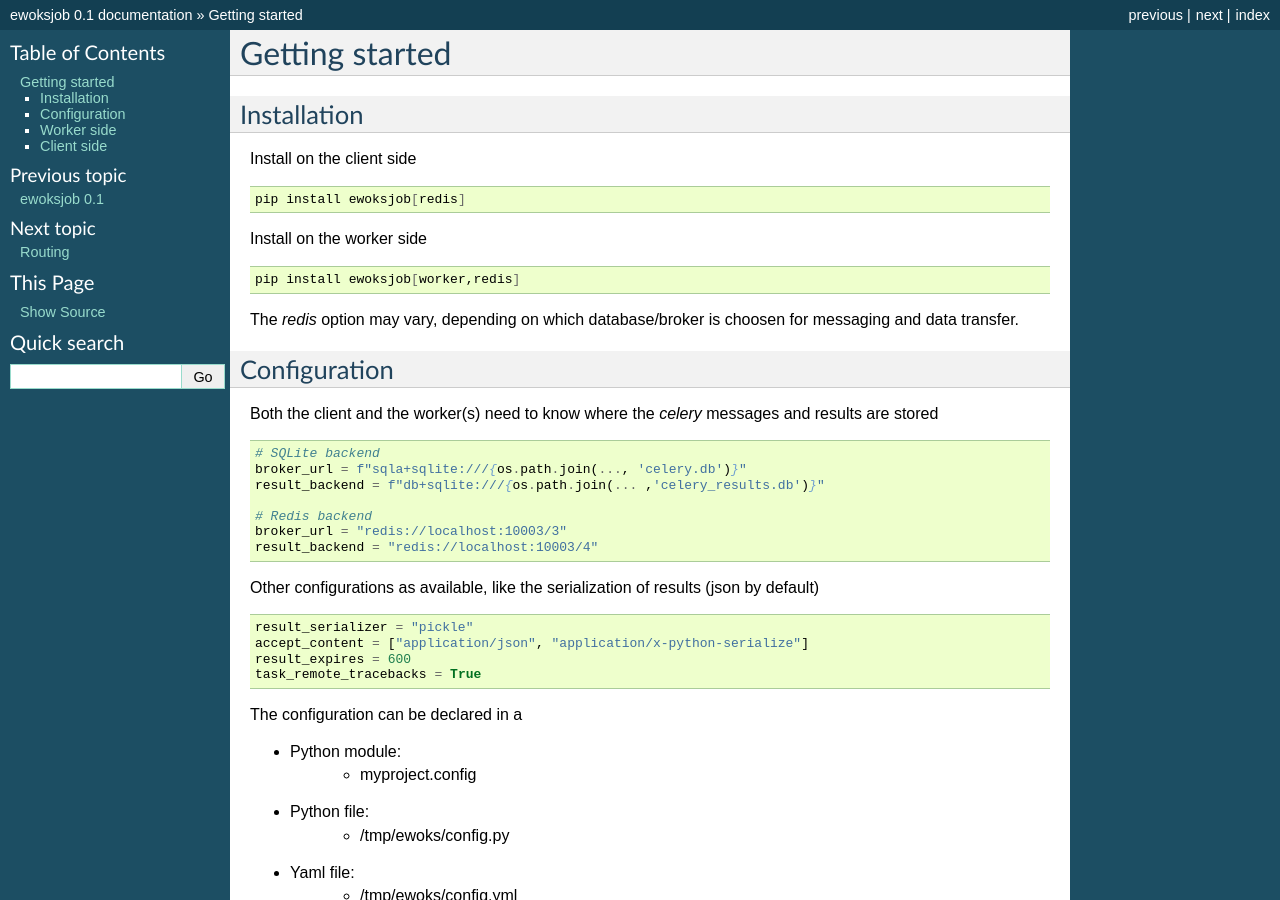
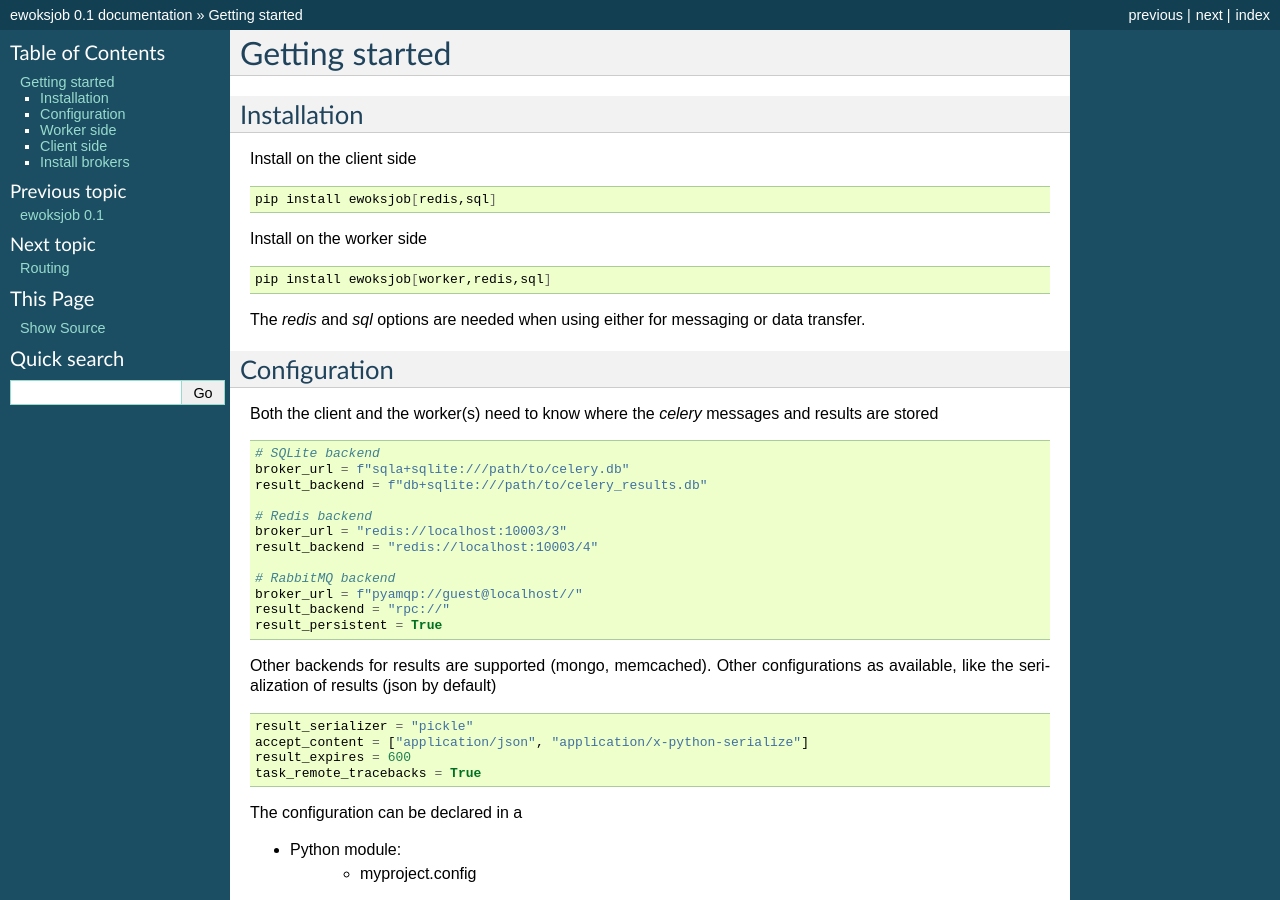
Before and after one commit to ewoks-kit/ewoksjob, a Sphinx documentation site: the page built from doc/getting_started.rst, in a window 1280 px wide and 900 px high. Built offline with Sphinx 7.4.7, drawn with Linux system fonts in a browser that asks for light colours; some of the changed text lies outside the part shown.

Commit message:
more docs on backends

```diff
--- a/doc/getting_started.rst
+++ b/doc/getting_started.rst
@@ -8,15 +8,15 @@ Install on the client side
 
 .. code:: bash
 
-    pip install ewoksjob[redis]
+    pip install ewoksjob[redis,sql]
 
 Install on the worker side
 
 .. code:: bash
 
-    pip install ewoksjob[worker,redis]
+    pip install ewoksjob[worker,redis,sql]
 
-The `redis` option may vary, depending on which database/broker is choosen for messaging and data transfer.
+The `redis` and `sql` options are needed when using either for messaging or data transfer.
 
 Configuration
 -------------
@@ -27,14 +27,20 @@ and results are stored
 .. code:: python
 
     # SQLite backend
-    broker_url = f"sqla+sqlite:///{os.path.join(..., 'celery.db')}"
-    result_backend = f"db+sqlite:///{os.path.join(... ,'celery_results.db')}"
+    broker_url = f"sqla+sqlite:///path/to/celery.db"
+    result_backend = f"db+sqlite:///path/to/celery_results.db"
 
     # Redis backend
     broker_url = "redis://localhost:10003/3"
     result_backend = "redis://localhost:10003/4"
 
-Other configurations as available, like the serialization of results (json by default)
+    # RabbitMQ backend
+    broker_url = f"pyamqp://guest@localhost//"
+    result_backend = "rpc://"
+    result_persistent = True
+
+Other backends for results are supported (mongo, memcached). Other configurations as available,
+like the serialization of results (json by default)
 
 .. code:: python
 
@@ -183,3 +189,22 @@ Get intermediate results from ewoks events
     # Get access to all output variables of "task1"
     results = result_event["outputs"]
     assert results.variable_values["return_value"] == 3
+
+Install brokers
+---------------
+
+Redis can be installed using the system package manager or conda
+
+.. code:: bash
+
+    apt install redis-server    # system package
+    conda install redis-server  # conda package
+    redis-server
+
+RabbitMQ can be installed using the system package manager or conda
+
+.. code:: bash
+
+    apt install rabbitmq-server    # system package
+    conda install rabbitmq-server  # conda package
+    rabbitmq-server
```
